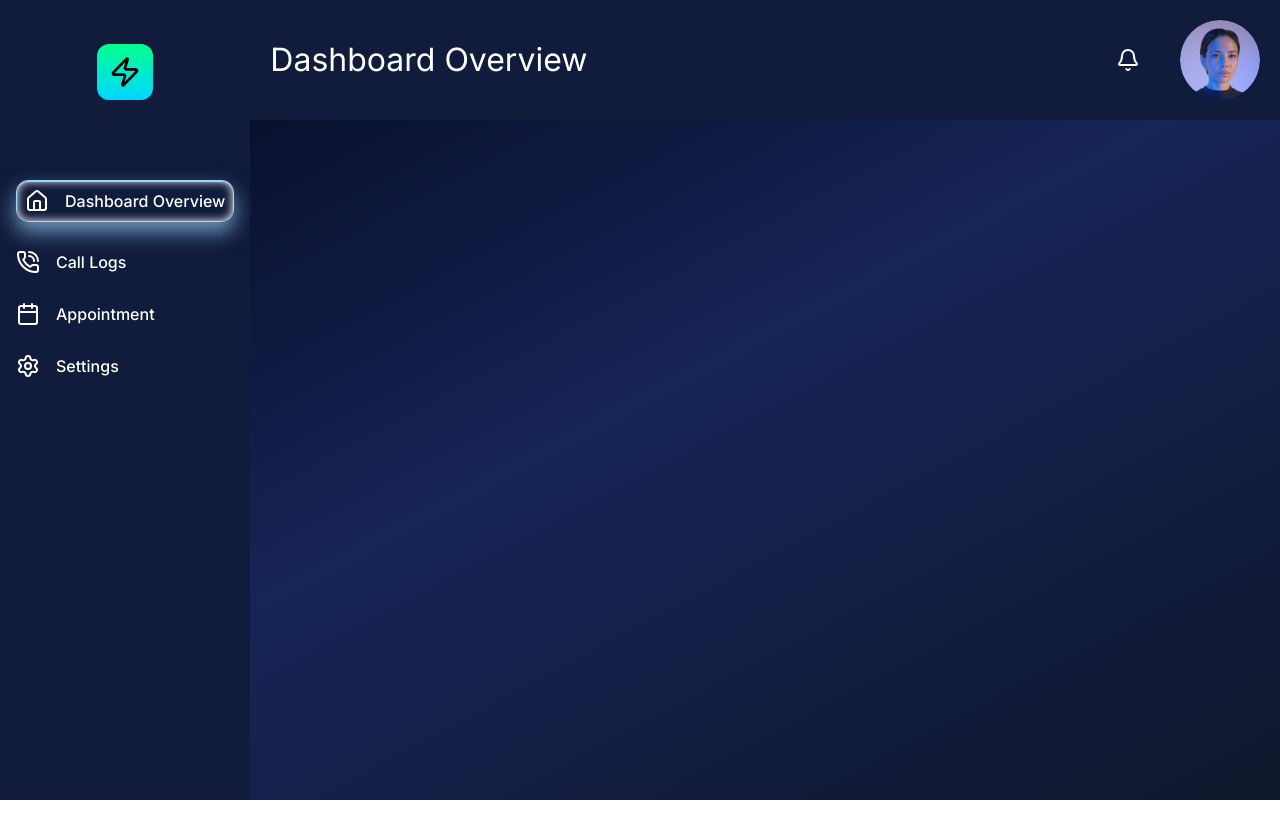
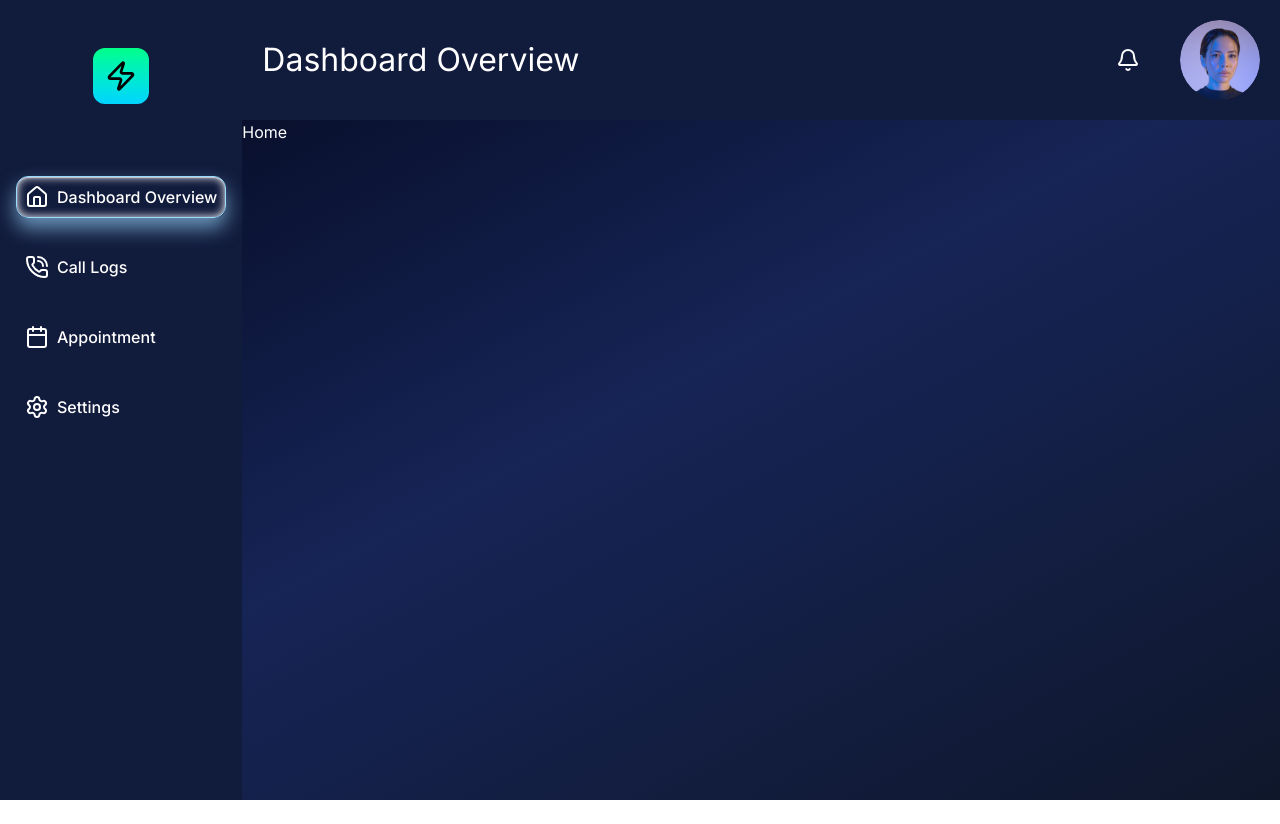
Before and after one commit to AtikHasan16/task-manager-dashboard, a React (Vite) app: page / in a window 1280 px wide. After the commit the page ends 800 px from the top, so only its background shows below. Built offline with nearby package versions, Linux system fonts and the light colour scheme.

Commit message:
fixed layout design

```diff
--- a/src/components/Sidebar.jsx
+++ b/src/components/Sidebar.jsx
@@ -4,43 +4,44 @@ import { NavLink } from "react-router";
 import { Calendar, Home, PhoneCall, Settings } from "lucide-react";
 
 const Sidebar = () => {
-  const menuStyle = "flex items-center gap-4 ";
+  const menuStyle =
+    "w-full flex p-2 justify-center lg:justify-start gap-2 items-center border-1 border-transparent rounded-md ";
 
   const links = (
     <>
-      <li>
-        <NavLink to="/" className={`${menuStyle}`}>
-          <Home></Home>{" "}
+      <li className="w-full">
+        <NavLink className={menuStyle} to="/">
+          <Home className="" />
           <span className="hidden lg:flex">Dashboard Overview</span>
         </NavLink>
       </li>
-      <li>
-        <NavLink to="/call-logs" className={`${menuStyle}`}>
-          <PhoneCall></PhoneCall>{" "}
+      <li className="w-full">
+        <NavLink className={menuStyle} to="/call-logs">
+          <PhoneCall className="" />
           <span className="hidden lg:flex">Call Logs</span>
         </NavLink>
       </li>
-      <li>
-        <NavLink to="/appointments" className={`${menuStyle}`}>
-          <Calendar></Calendar>
+      <li className="w-full">
+        <NavLink className={menuStyle} to="/appointments">
+          <Calendar className="" />
           <span className="hidden lg:flex">Appointment</span>
         </NavLink>
       </li>
-      <li>
-        <NavLink to="/settings" className={`${menuStyle}`}>
-          <Settings></Settings>
+      <li className="w-full">
+        <NavLink className={menuStyle} to="/settings">
+          <Settings className="" />
           <span className="hidden lg:flex">Settings</span>
         </NavLink>
       </li>
     </>
   );
   return (
-    <div className="bg-primary text-white h-screen p-2 ">
-      <div className="flex justify-center pt-9">
-        <Logo></Logo>
-      </div>
+    <div className="bg-primary h-screen p-2 px-4 w-full flex flex-col">
       <div>
-        <ul className="mt-18 flex flex-col items-center lg:items-start gap-7 font-medium p-2">
+        <div className="flex justify-center pt-10">
+          <Logo />
+        </div>
+        <ul className="flex flex-col pt-18  gap-7 w-full font-medium">
           {links}
         </ul>
       </div>
--- a/src/index.css
+++ b/src/index.css
@@ -6,15 +6,7 @@
   --color-primary: "#111B3C";
 }
 
-.inter {
-  font-family: "Inter", sans-serif;
-  font-optical-sizing: auto;
-  font-weight: 400;
-  font-style: normal;
-}
-
 .active {
-  width: 100%;
   border: 1px solid white;
   padding: 8px;
   border-radius: 12px;
@@ -24,10 +16,10 @@
     inset 0 1px 1px rgba(255, 255, 255, 0.6),
     inset 0 0 10px rgba(255, 255, 255),
     0 10px 20px rgba(155, 218, 255, 0.651);
-
+  transition: all 0.3s ease-in-out;
 }
 
-body {
+:root {
   font-family: "Inter", sans-serif;
   height: 100vh;
   color: white;
--- a/src/layouts/DashLayout.jsx
+++ b/src/layouts/DashLayout.jsx
@@ -5,20 +5,19 @@ import Sidebar from "../components/Sidebar";
 
 const DashLayout = () => {
   return (
-    <>
-      <div className="flex">
-        <header className="order-1 flex-1">
-          <Navbar></Navbar>
+    <div className="flex h-screen w-full overflow-hidden">
+      <aside className="">
+        <Sidebar />
+      </aside>
+      <div className="flex flex-1 flex-col">
+        <header>
+          <Navbar />
         </header>
-        <aside className="">
-          <Sidebar></Sidebar>
-        </aside>
+        <main className="">
+          <Outlet />
+        </main>
       </div>
-      <main>
-        <Outlet></Outlet>
-      </main>
-      <footer></footer>
-    </>
+    </div>
   );
 };
 
```
